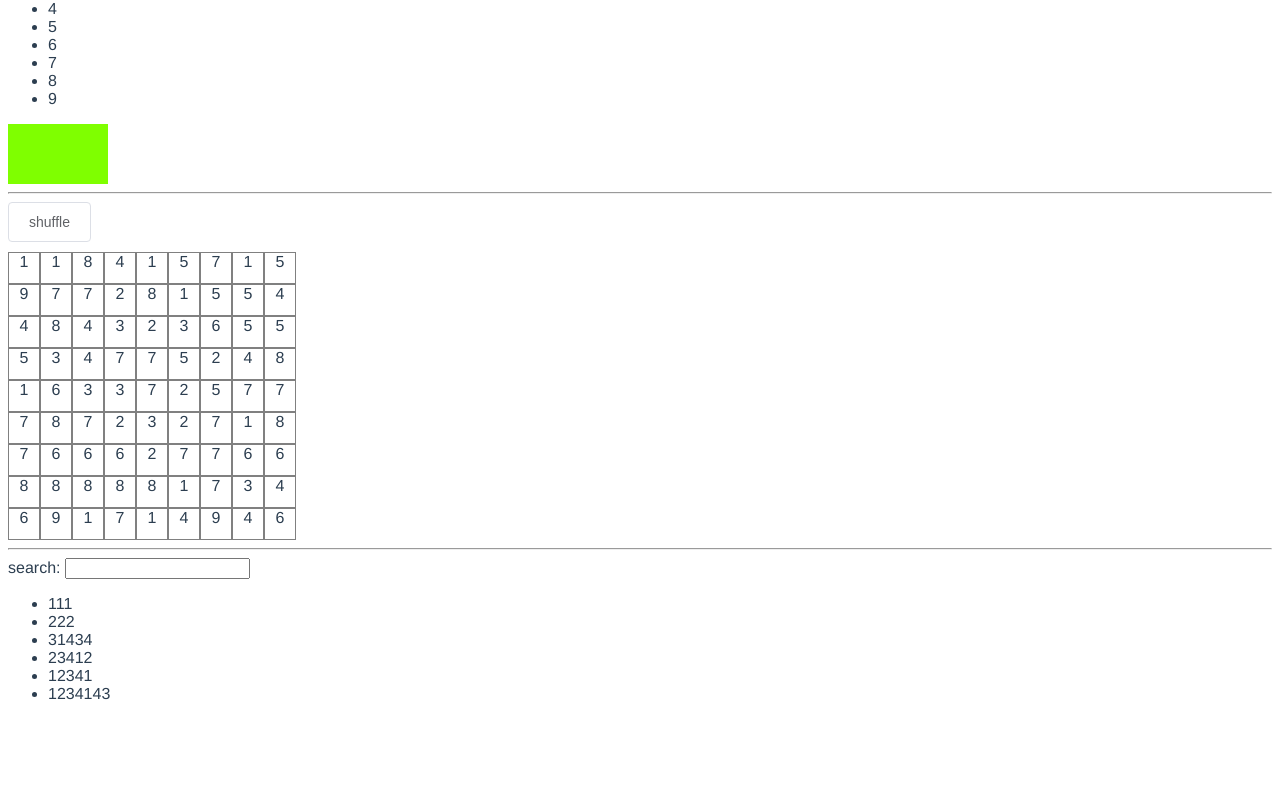
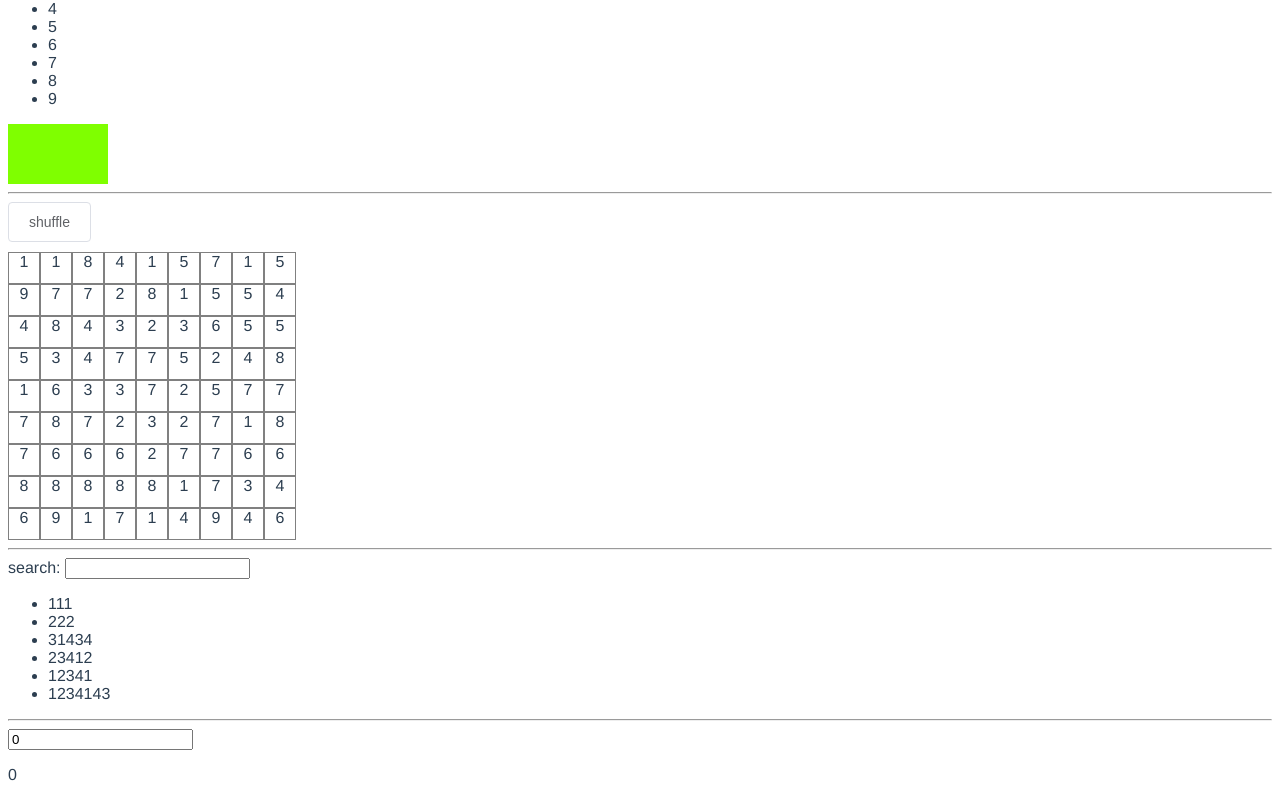
Before and after one commit to Veng0923/VueDemo, a Vue app: page / in a window 1280 px wide. Shown: the part 690-1490 px from the top of the page. Before the commit the page ends 1409 px from the top, so only its background shows below. Built offline with nearby package versions, Linux system fonts and the light colour scheme.

Commit message:
数字滚动动画

```diff
--- a/package.json
+++ b/package.json
@@ -9,10 +9,11 @@
   },
   "dependencies": {
     "core-js": "^2.6.5",
-    "vue": "^2.6.10",
     "element-ui": "^2.12.0",
+    "gsap": "^2.1.3",
     "jquery": "^3.4.1",
-    "velocity-animate": "1.2.3"
+    "velocity-animate": "1.2.3",
+    "vue": "^2.6.10"
   },
   "devDependencies": {
     "@vue/cli-plugin-babel": "^3.11.0",
--- a/src/App.vue
+++ b/src/App.vue
@@ -25,6 +25,7 @@
         <Width100Demo></Width100Demo>
         <NineTransitionDemo></NineTransitionDemo>
         <InputTransitionDemo></InputTransitionDemo>
+        <TransitionWatchDemo></TransitionWatchDemo>
     </div>
 </template>
 
@@ -40,10 +41,12 @@
     import Width100Demo from "@/components/width100-demo";
     import NineTransitionDemo from "@/components/transition/nine-transition-demo";
     import InputTransitionDemo from "@/components/transition/input-transition-demo";
+    import TransitionWatchDemo from "@/components/transition/transition-watch-demo";
 
     export default {
         name: 'app',
         components: {
+            TransitionWatchDemo,
             InputTransitionDemo,
             NineTransitionDemo,
             Width100Demo,
--- /dev/null
+++ b/src/components/transition/transition-watch-demo.vue
@@ -0,0 +1,52 @@
+<template>
+    <div>
+        <hr>
+        <label>
+            <input type="number" step="20" v-model.number="number"/>
+        </label>
+        <p>{{animateNumber}}</p>
+
+    </div>
+</template>
+
+<script>
+    import {TweenLite} from 'gsap';
+    export default {
+        name: "transition-watch-demo",
+        data: function () {
+            return {
+                number: 0,
+                tweenedNumber: 0,
+
+            }
+        },
+        computed: {
+            animateNumber(){
+                return this.tweenedNumber.toFixed(0);
+            },
+            currentColor(){
+                return this.background.colorProps.backgroundColor;
+            }
+        },
+        watch:{
+            number: function(newValue) {
+                const data = this.$data;
+                TweenLite.to(data,0.5,{tweenedNumber: newValue});
+            },
+
+        },
+        methods:{
+
+        }
+    }
+</script>
+
+<style scoped>
+    .color-div{
+        width: 60px;
+        height: 60px;
+    }
+    .input{
+        width: 10%;
+    }
+</style>
```
Also changed, not shown: 1 other file (tests, documents, lock files or other folders).
